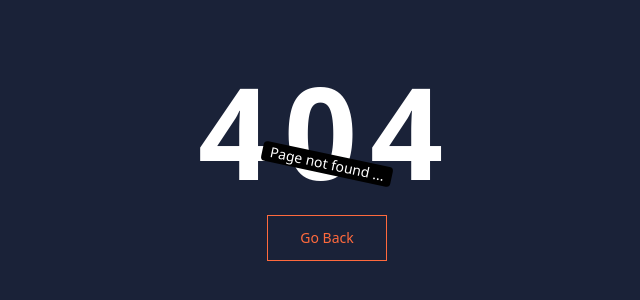
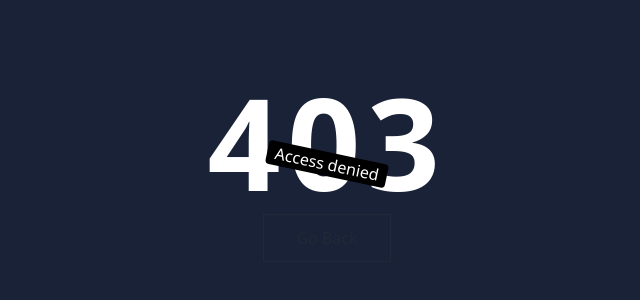
Before and after one commit to hemanbhullar/lms-frontend, a React (Vite) app: page /denied in a window 1280 px wide. Before the commit this address had no page. Shown: the part 236-536 px from the top of the page, without its empty margins (313-953 px from the left). Built offline with nearby package versions, Linux system fonts and the light colour scheme.

Commit message:
added denied page

```diff
--- a/src/App.jsx
+++ b/src/App.jsx
@@ -5,6 +5,7 @@
 import AboutUs from './Pages/AboutUs';
 import Contact from './Pages/Contact';
 import CourseList from './Pages/Course/CourseList';
+import Denied from './Pages/Denied';
 import HomePage from './Pages/HomePage';
 import Login from './Pages/Login';
 import NotFound from './Pages/NotFound';
@@ -19,6 +20,7 @@
       <Route path='/about' element={<AboutUs />}></Route>
       <Route path='/courses' element={<CourseList />}></Route>
       <Route path='/contact' element={<Contact />}></Route>
+      <Route path='/denied' element={<Denied />}></Route>
 
       <Route path="/signup" element={<Signup/>}/>
       <Route path="/login" element={<Login/>}/>
--- /dev/null
+++ b/src/Pages/Denied.jsx
@@ -0,0 +1,22 @@
+import { useNavigate } from "react-router-dom";
+
+function Denied() {
+    const navigate = useNavigate();
+    return (
+        <main className="h-screen w-full flex flex-col justify-center items-center bg-[#1A2238]">
+            <h1 className="text-9xl font-semibold text-white tracking-wider">
+                403
+            </h1>
+            <div className="bg-black text-white px-2 test-sm rounded rotate-12 absolute">
+                Access denied
+            </div>
+            <button onClick={()=>navigate(-1)} className="mt-5">
+                <span className="relative black px-8 py-3 bg-[#1A2238] border border-current">
+                    Go Back
+                </span>
+            </button>
+        </main>
+    );
+}
+
+export default Denied;
```
